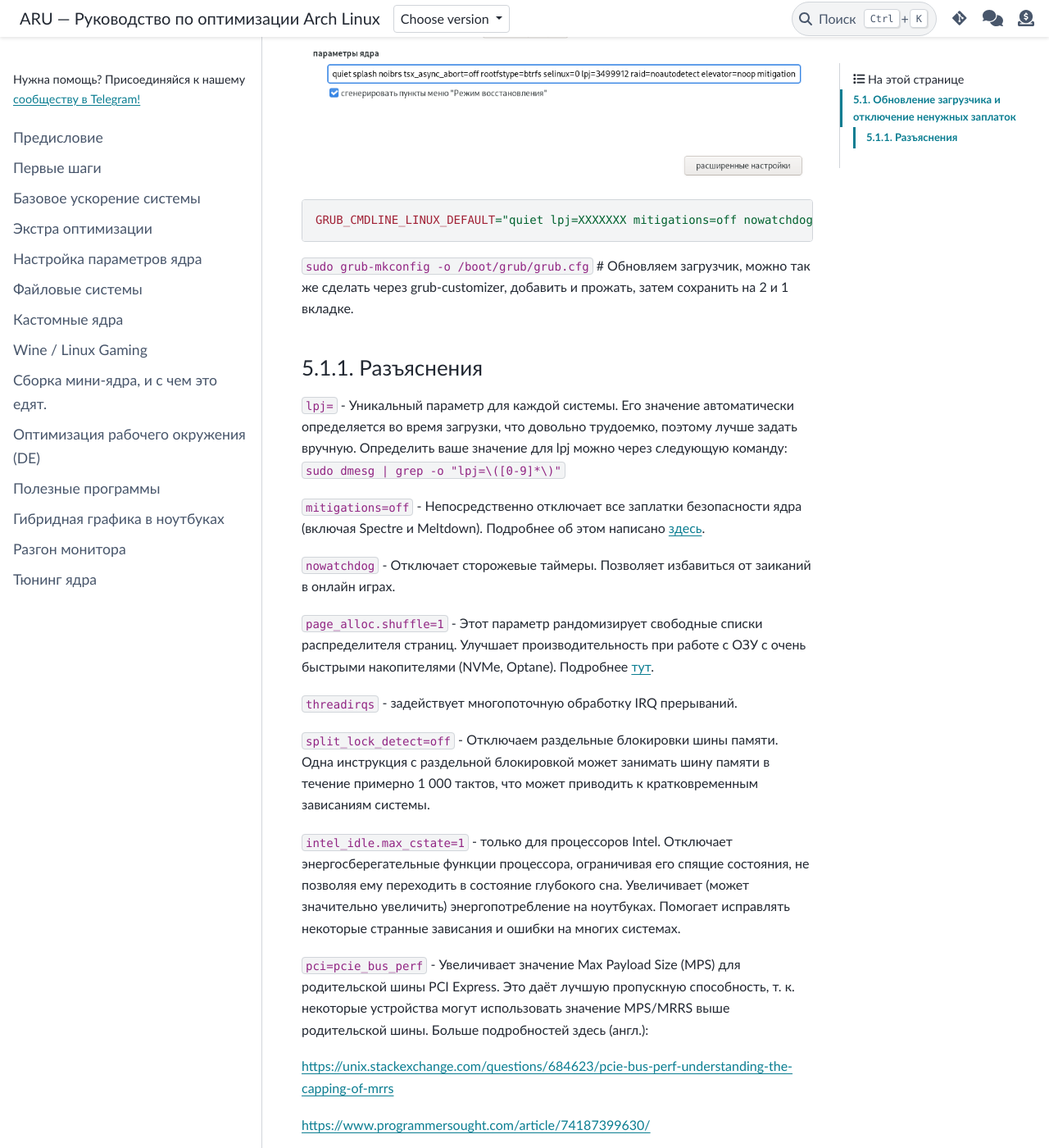
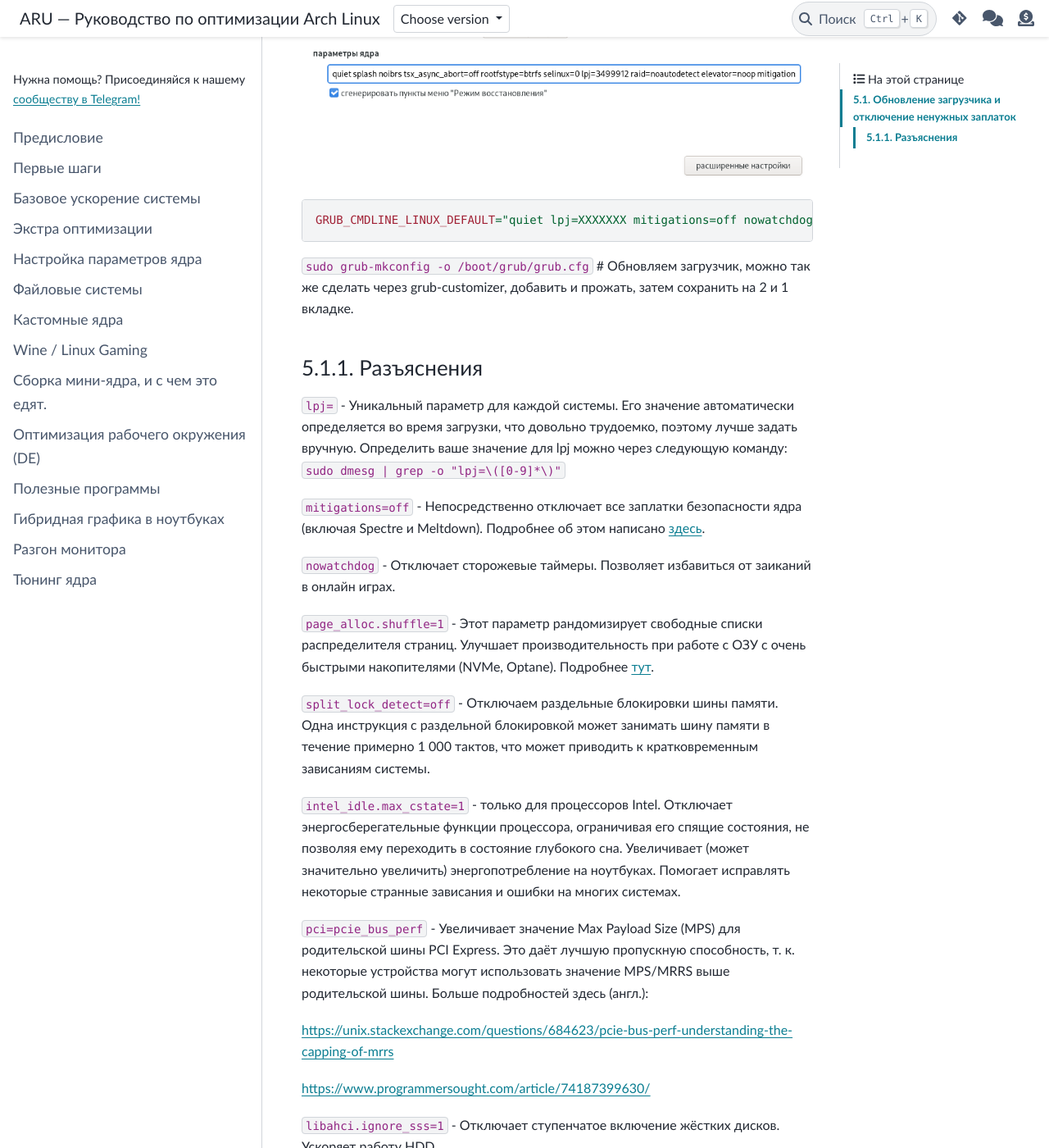
Before and after one commit to ventureoo/ARU, a Sphinx documentation site: the page built from docs/source/kernel-parameters.rst, in a window 1280 px wide and 1400 px high, scrolled down 836 px. Shown: the whole window at 82% size. Built offline with Sphinx 7.4.7 and the PyData theme 0.15.4, drawn with Linux system fonts in a browser that asks for light colours.

Commit message:
kernel-parameters: Remove threadirqs parameter

```diff
--- a/docs/source/kernel-parameters.rst
+++ b/docs/source/kernel-parameters.rst
@@ -36,7 +36,7 @@ GRUB:
 
 ::
 
-  GRUB_CMDLINE_LINUX_DEFAULT="quiet lpj=XXXXXXX mitigations=off nowatchdog page_alloc.shuffle=1 split_lock_detect=off pci=pcie_bus_perf threadirqs intel_idle.max_cstate=1 libahci.ignore_sss=1"
+  GRUB_CMDLINE_LINUX_DEFAULT="quiet lpj=XXXXXXX mitigations=off nowatchdog page_alloc.shuffle=1 split_lock_detect=off pci=pcie_bus_perf intel_idle.max_cstate=1 libahci.ignore_sss=1"
 
 
 ``sudo grub-mkconfig -o /boot/grub/grub.cfg`` # Обновляем загрузчик, можно так
@@ -67,8 +67,6 @@ GRUB:
 Подробнее `тут
 <https://git.kernel.org/pub/scm/linux/kernel/git/torvalds/linux.git/commit/?id=e900a918b0984ec8f2eb150b8477a47b75d17692>`__.
 
-``threadirqs`` - задействует многопоточную обработку IRQ прерываний.
-
 ``split_lock_detect=off`` - Отключаем раздельные блокировки шины
 памяти. Одна инструкция с раздельной блокировкой может занимать шину
 памяти в течение примерно 1 000 тактов, что может приводить к
```
